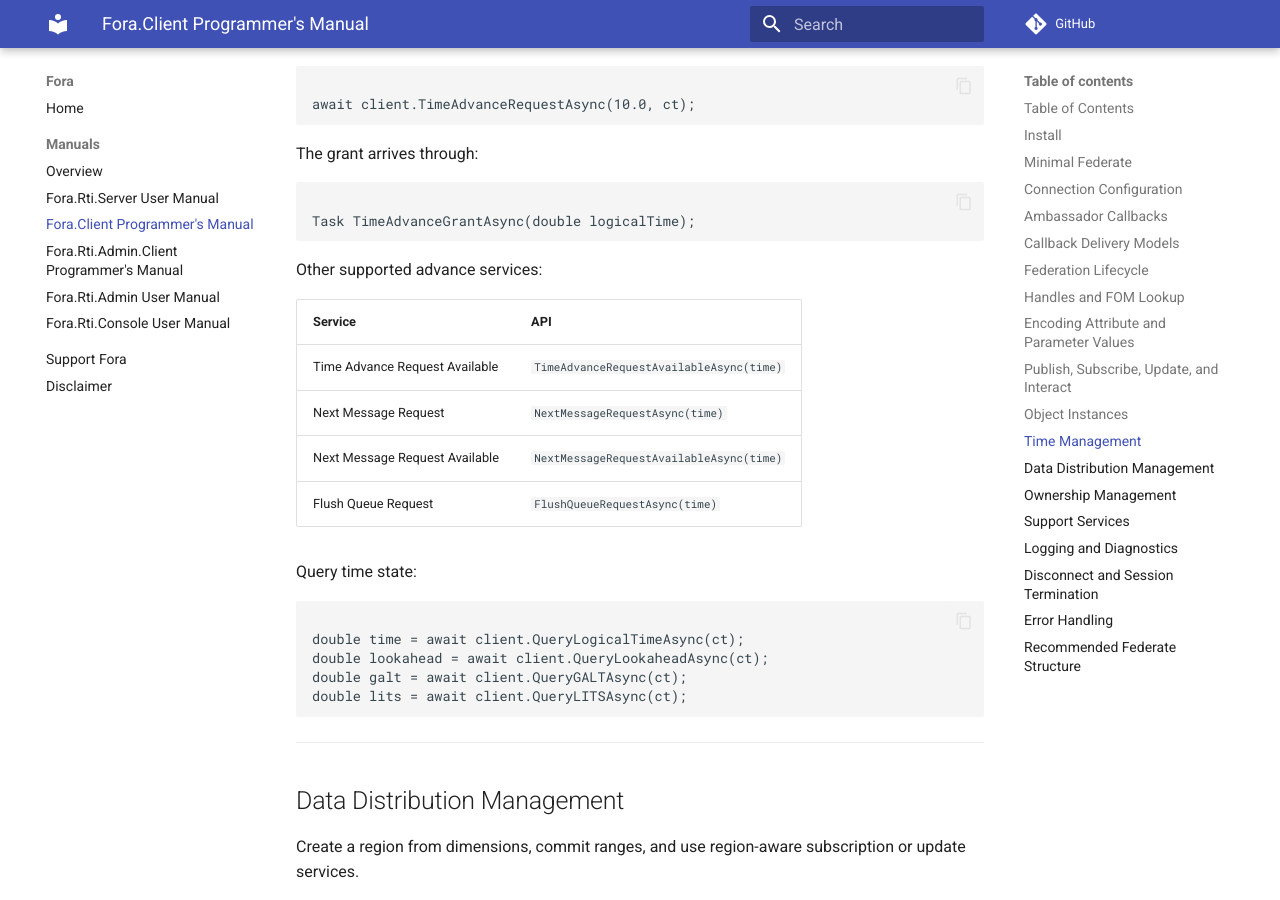
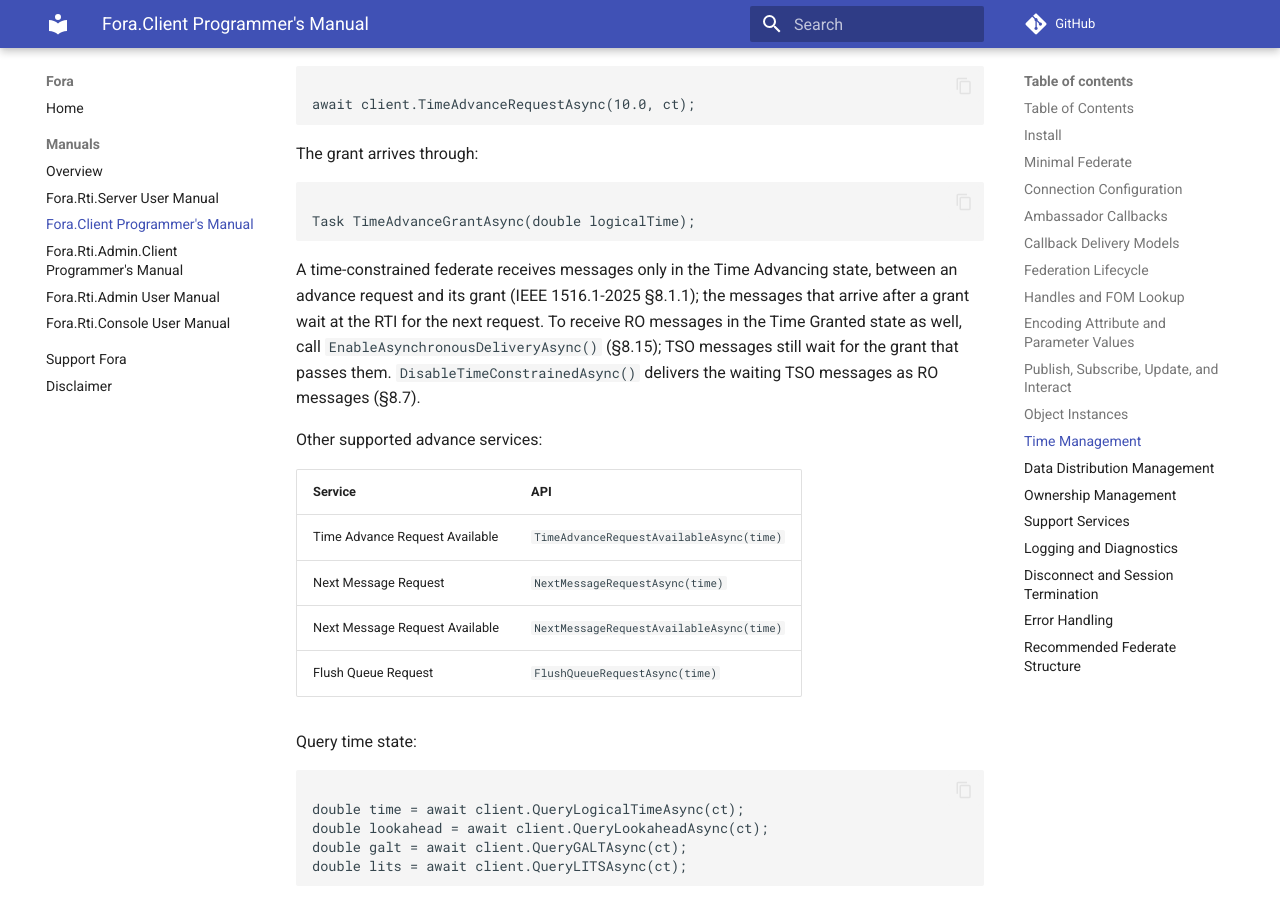
Before and after one commit to otopcu/fora-site, an MkDocs documentation site: the page built from docs/manuals/fora-client-programmers-manual.md, in a window 1280 px wide and 900 px high, scrolled down 10940 px. Built offline with MkDocs 1.6.1 and Material for MkDocs 9.7.7, drawn with Linux system fonts in a browser that asks for light colours; comment, search, counter and statistics services are not loaded.

Commit message:
docs: record message delivery to time-constrained federates
Co-Authored-By: Claude Opus 5.5 <noreply@anthropic.com>

```diff
--- a/docs/manuals/fora-client-programmers-manual.md
+++ b/docs/manuals/fora-client-programmers-manual.md
@@ -465,6 +465,12 @@ The grant arrives through:
 Task TimeAdvanceGrantAsync(double logicalTime);
 </code></pre>
 
+A time-constrained federate receives messages only in the Time Advancing state, between an advance request and its
+grant (IEEE 1516.1-2025 §8.1.1); the messages that arrive after a grant wait at the RTI for the next request. To
+receive RO messages in the Time Granted state as well, call `EnableAsynchronousDeliveryAsync()` (§8.15); TSO messages
+still wait for the grant that passes them. `DisableTimeConstrainedAsync()` delivers the waiting TSO messages as RO
+messages (§8.7).
+
 Other supported advance services:
 
 | Service | API |
```
